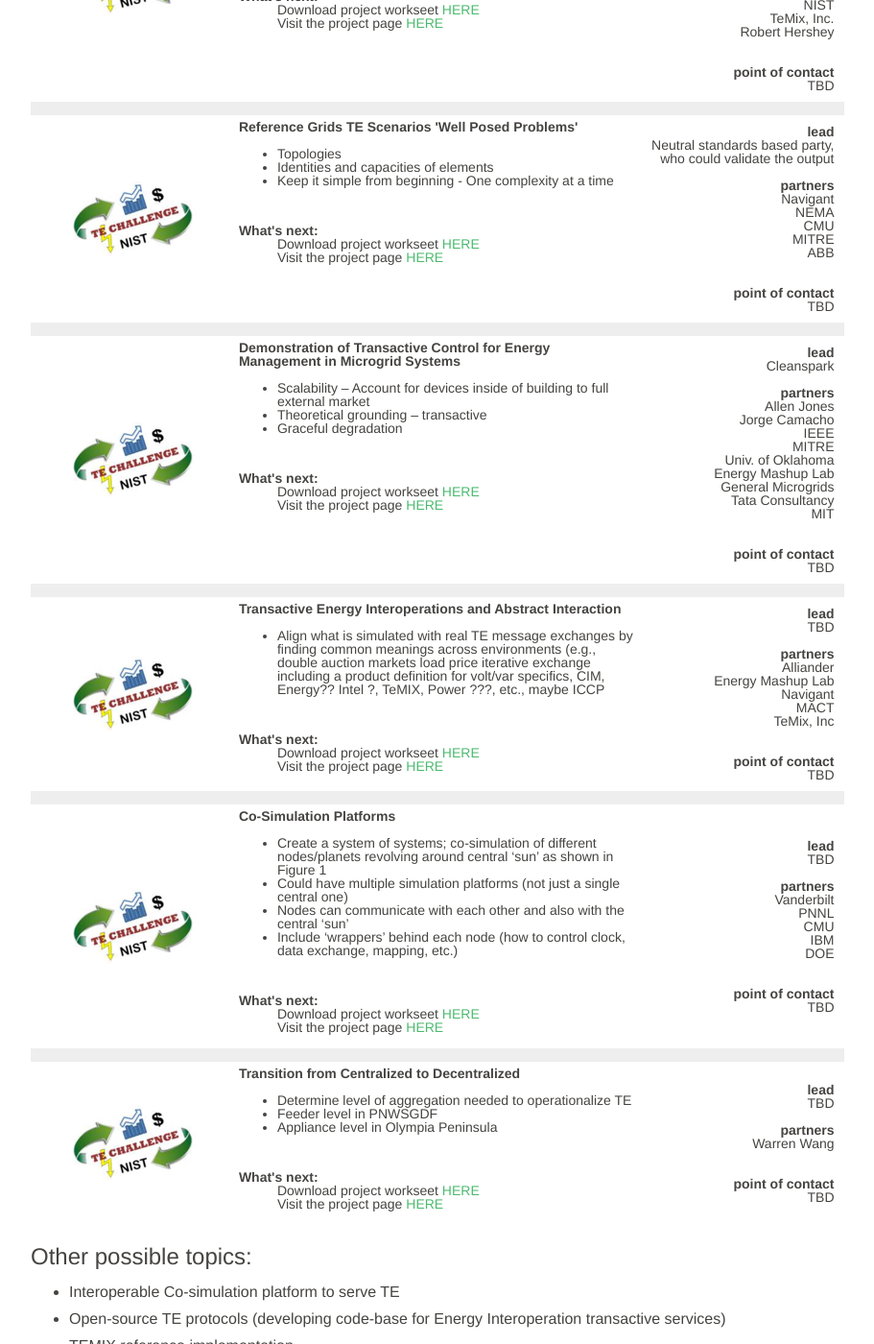
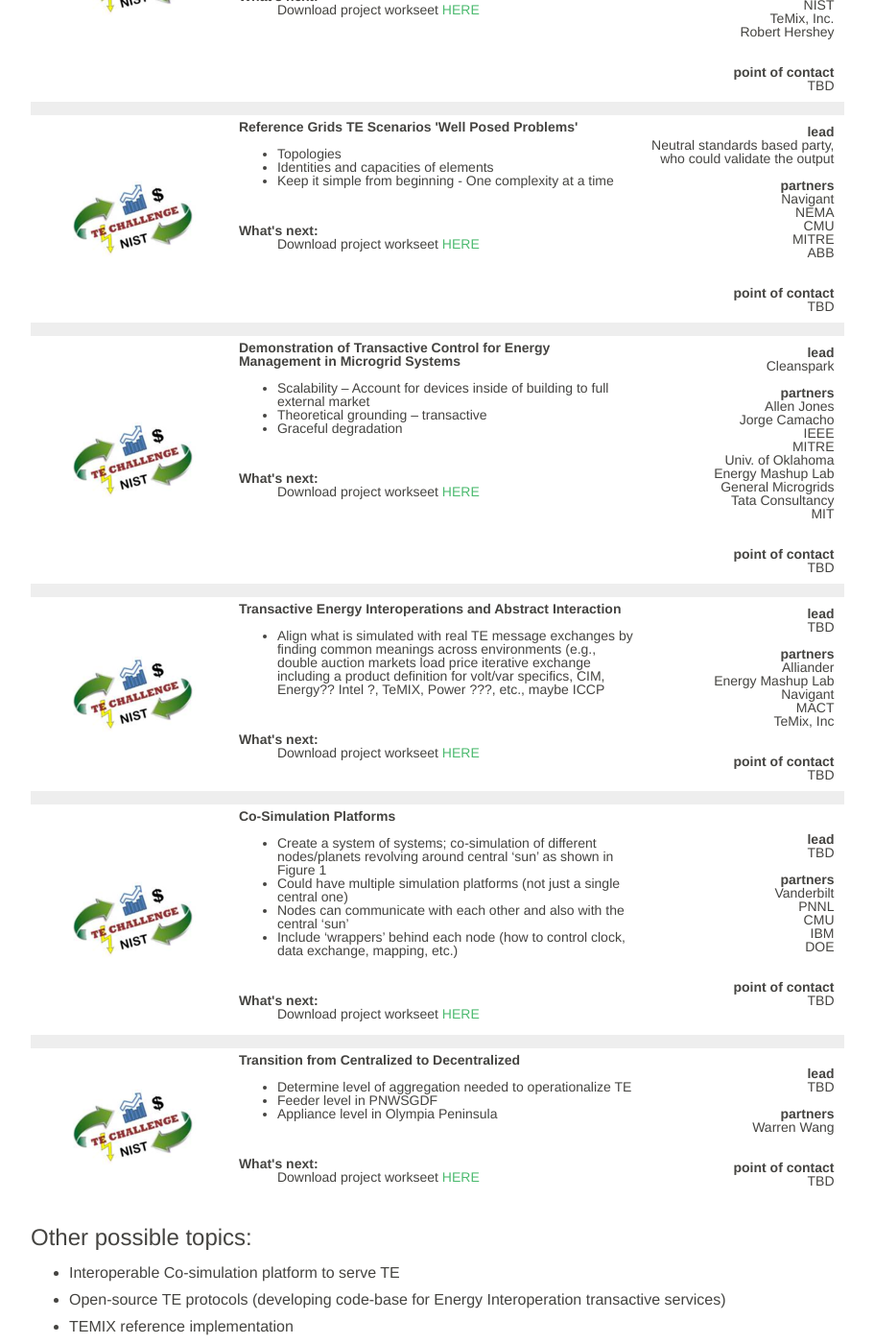
Before and after one commit to usnistgov/TEChallenge, a Jekyll site: the page built from community/index.md, in a window 1280 px wide and 1400 px high, scrolled down 575 px. Shown: the whole window at 96% size, without its empty margins (38-949 px from the left). Built offline with Jekyll 4.4.1, drawn with Linux system fonts in a browser that asks for light colours.

Commit message:
updated community page

```diff
--- a/community/index.md
+++ b/community/index.md
@@ -29,7 +29,7 @@
 			<b>What's next:</b>
 			<ul style="list-style-type: none;">
 				<li>Download project workseet <a href="{{teams[1].worksheetUrl}}">HERE</a></li>
-				<li>Visit the project page <a href="{{teams[1].url}}">HERE</a></li>
+				<!--<li>Visit the project page <a href="{{teams[1].url}}">HERE</a></li>-->
 			</ul>
 		</td>
 		<td class="team" style="width:25%;text-align:right;">
```
